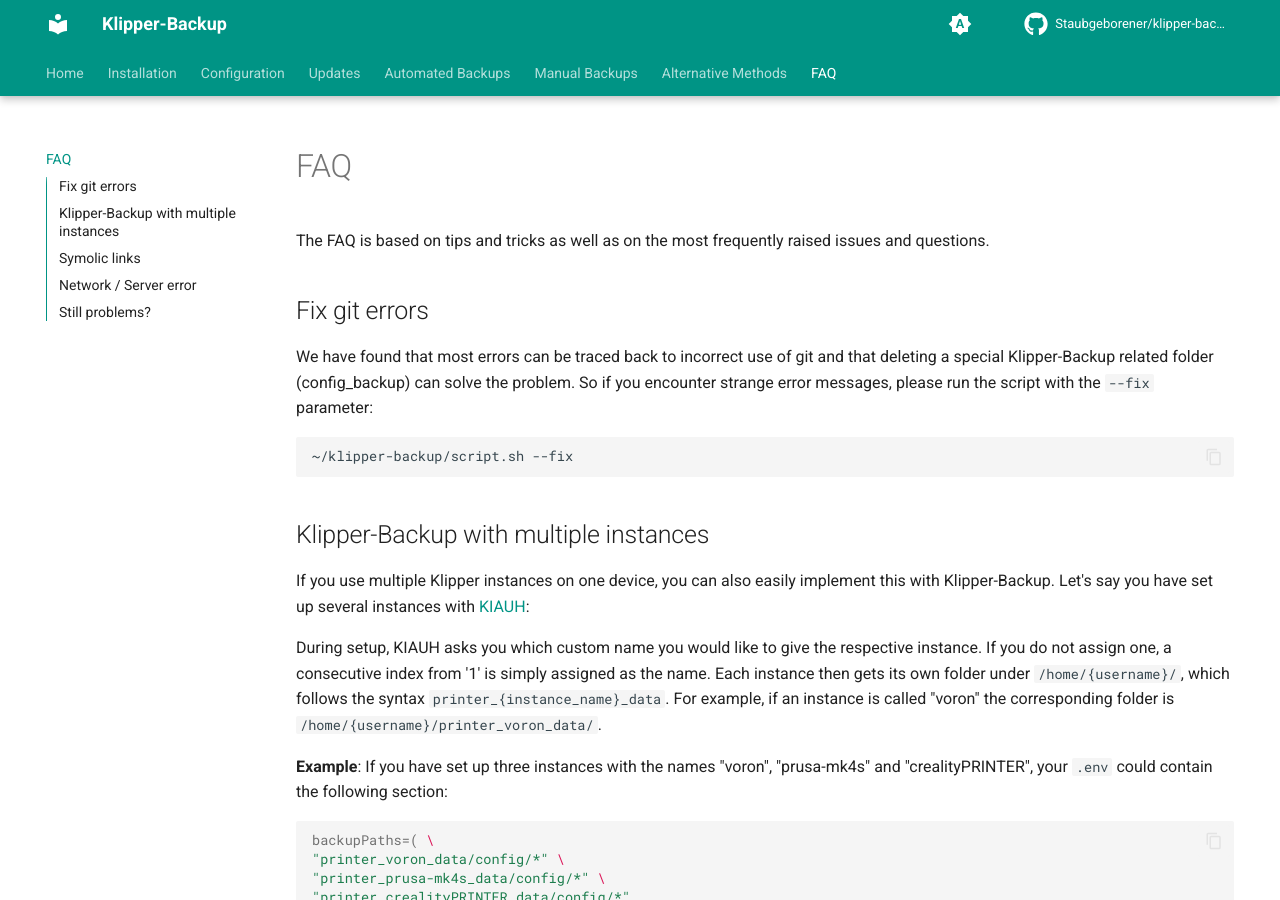
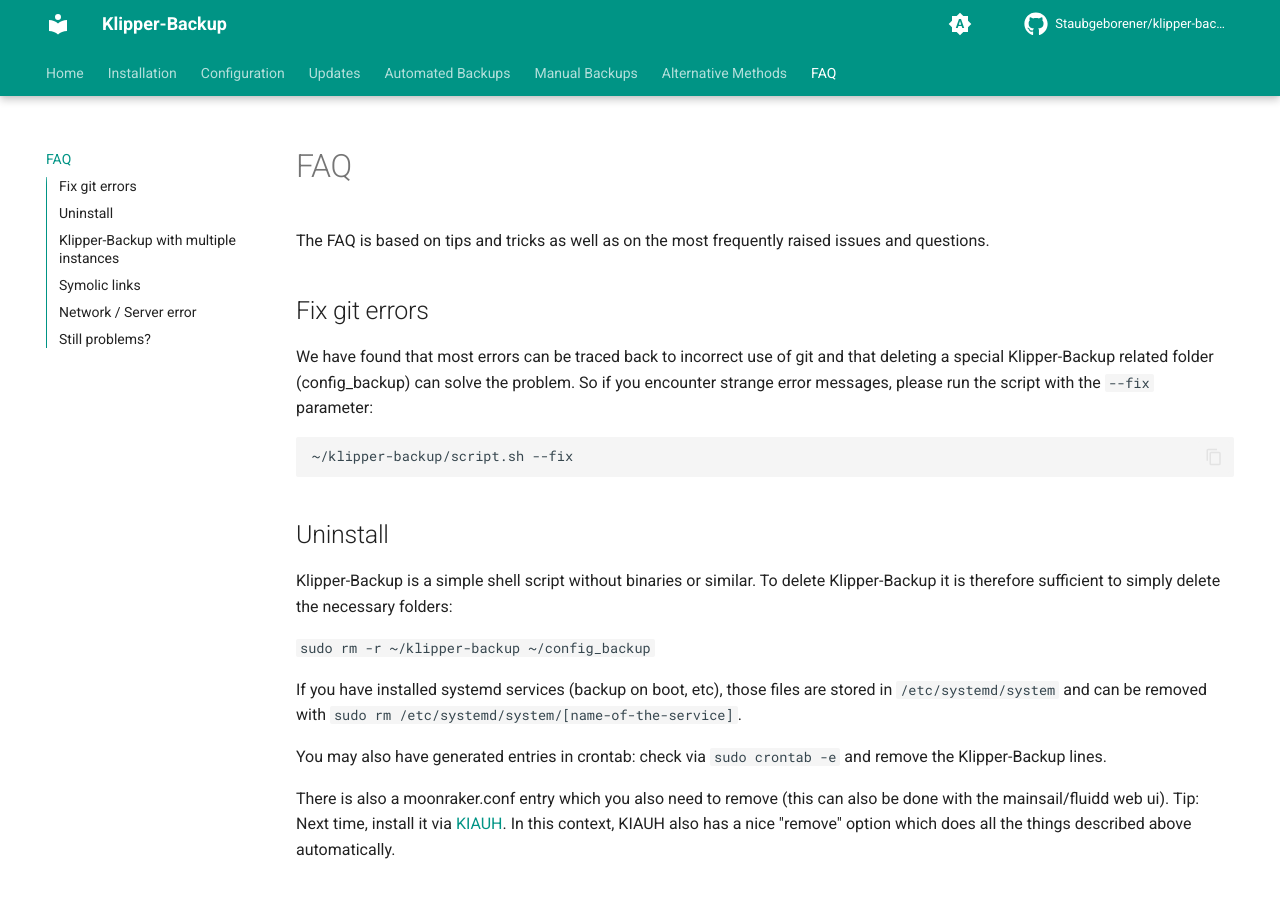
Before and after one commit to Staubgeborener/Klipper-Backup, an MkDocs documentation site: the page built from docs/faq.md, in a window 1280 px wide and 900 px high. Built offline with MkDocs 1.6.1 and Material for MkDocs 9.7.7, drawn with Linux system fonts in a browser that asks for light colours; comment, search, counter and statistics services are not loaded.

Commit message:
Update faq.md

````diff
--- a/docs/faq.md
+++ b/docs/faq.md
@@ -6,6 +6,18 @@
 ```shell
 ~/klipper-backup/script.sh --fix
 ```
+## Uninstall
+Klipper-Backup is a simple shell script without binaries or similar.
+To delete Klipper-Backup it is therefore sufficient to simply delete the necessary folders:
+
+`sudo rm -r ~/klipper-backup ~/config_backup`
+
+If you have installed systemd services (backup on boot, etc), those files are stored in `/etc/systemd/system` and can be removed with `sudo rm /etc/systemd/system/[name-of-the-service]`.
+
+You may also have generated entries in crontab: check via `sudo crontab -e` and remove the Klipper-Backup lines.
+
+There is also a moonraker.conf entry which you also need to remove (this can also be done with the mainsail/fluidd web ui).
+Tip: Next time, install it via [KIAUH](installation/#2-kiauh). In this context, KIAUH also has a nice "remove" option which does all the things described above automatically.
 
 ## Klipper-Backup with multiple instances
 If you use multiple Klipper instances on one device, you can also easily implement this with Klipper-Backup. Let's say you have set up several instances with [KIAUH](https://github.com/dw-0/kiauh):
````
